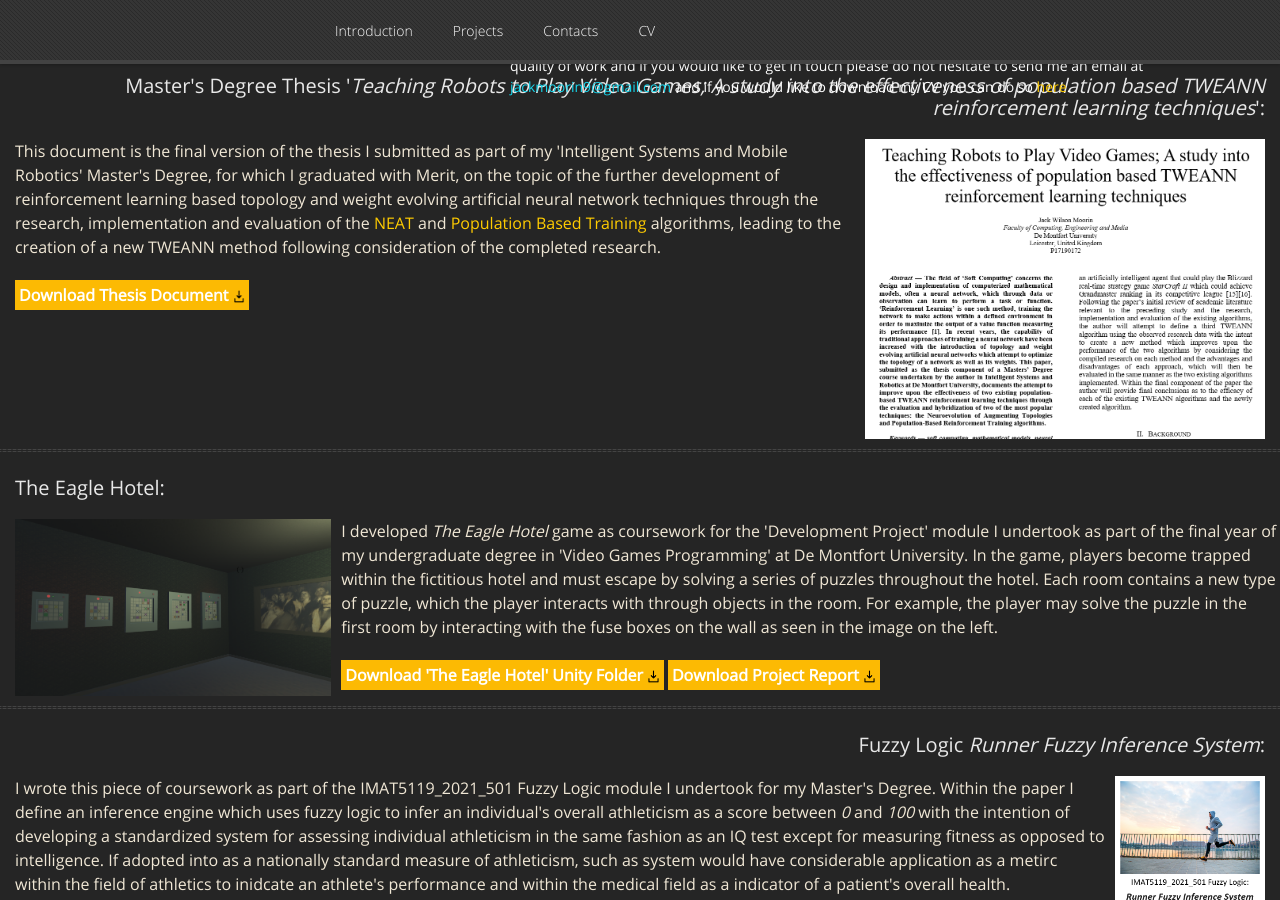
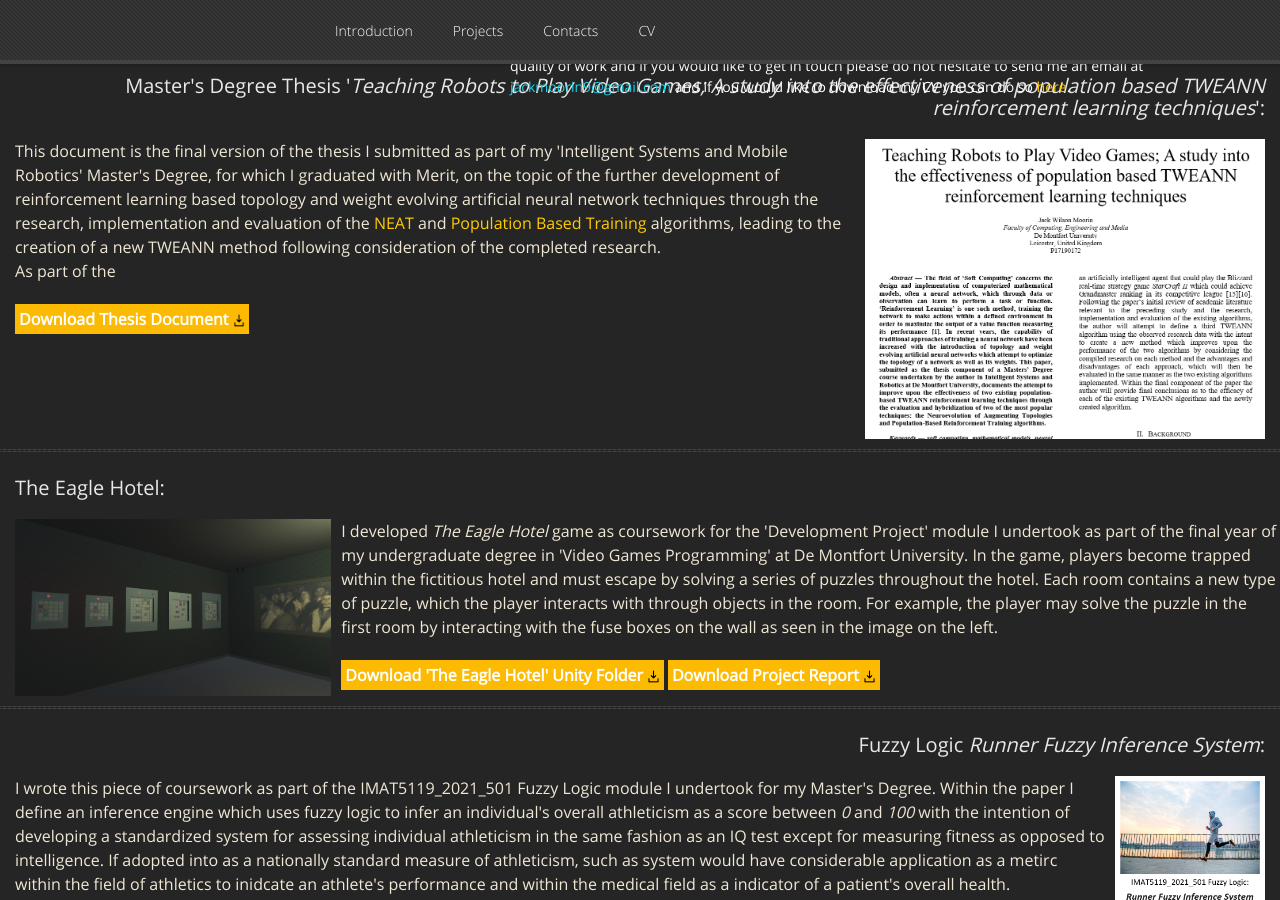
Before and after one commit to GamesProgrammingGrad2021/GamesProgrammingGrad2021.github.io, a Jekyll site: the page built from index.md, in a window 1280 px wide and 900 px high, scrolled down 1116 px. Built offline with Jekyll 4.4.1, drawn with Linux system fonts in a browser that asks for light colours; nearby versions of some CDN libraries; our own code applies the rules of GitHub Pages for plain Markdown files.

Commit message:
Update default.html

```diff
--- a/_layouts/default.html
+++ b/_layouts/default.html
@@ -141,7 +141,8 @@
 				artificial neural network techniques through the research, implementation and evaluation of the
 				<a href="https://en.wikipedia.org/wiki/Neuroevolution_of_augmenting_topologies">NEAT</a> and
 				<a href="https://deepmind.com/blog/article/population-based-training-neural-networks">Population Based Training</a> algorithms,
-				leading to the creation of a new TWEANN method following consideration of the completed research.
+				leading to the creation of a new TWEANN method following consideration of the completed research.<br>
+				As part of the
 				<br><br>
 				<a href="TRTPVG A Study into Population Based TWEANN Reinforcement Learning Techniques.docx" class="project_download">Download Thesis Document <img src="Download_Icon.png" alt="" class="project_button_icon"></a>
 				</div>
```
